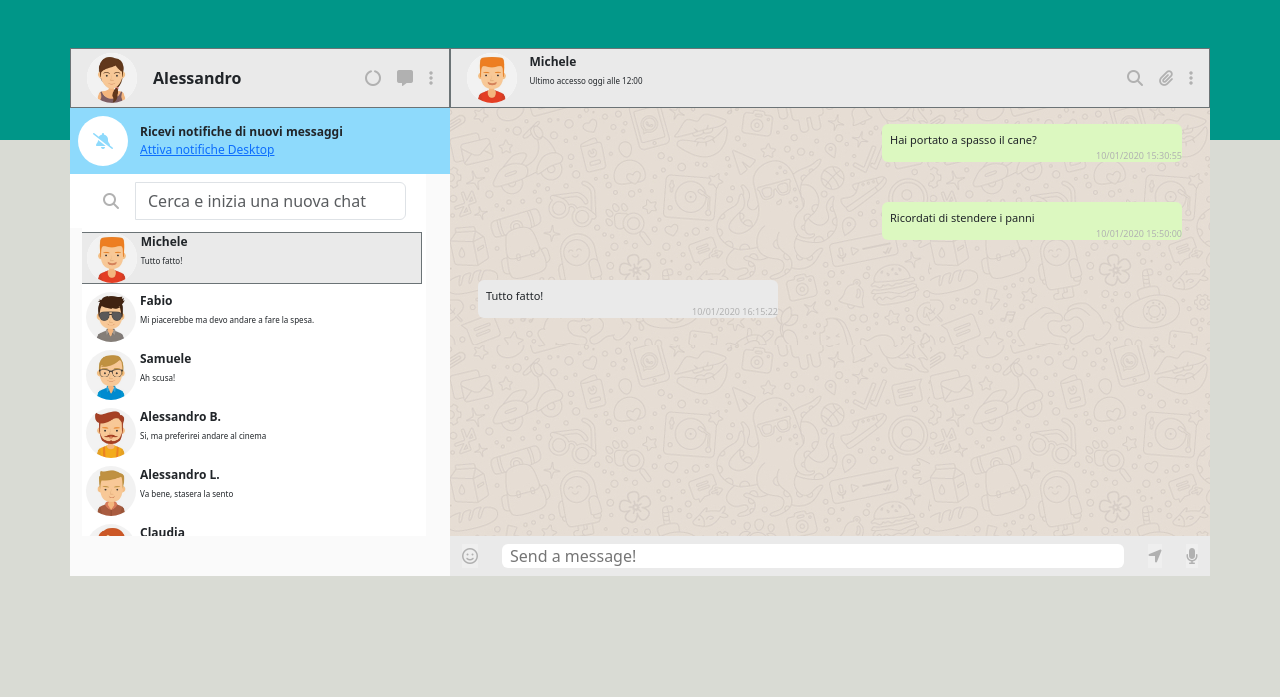
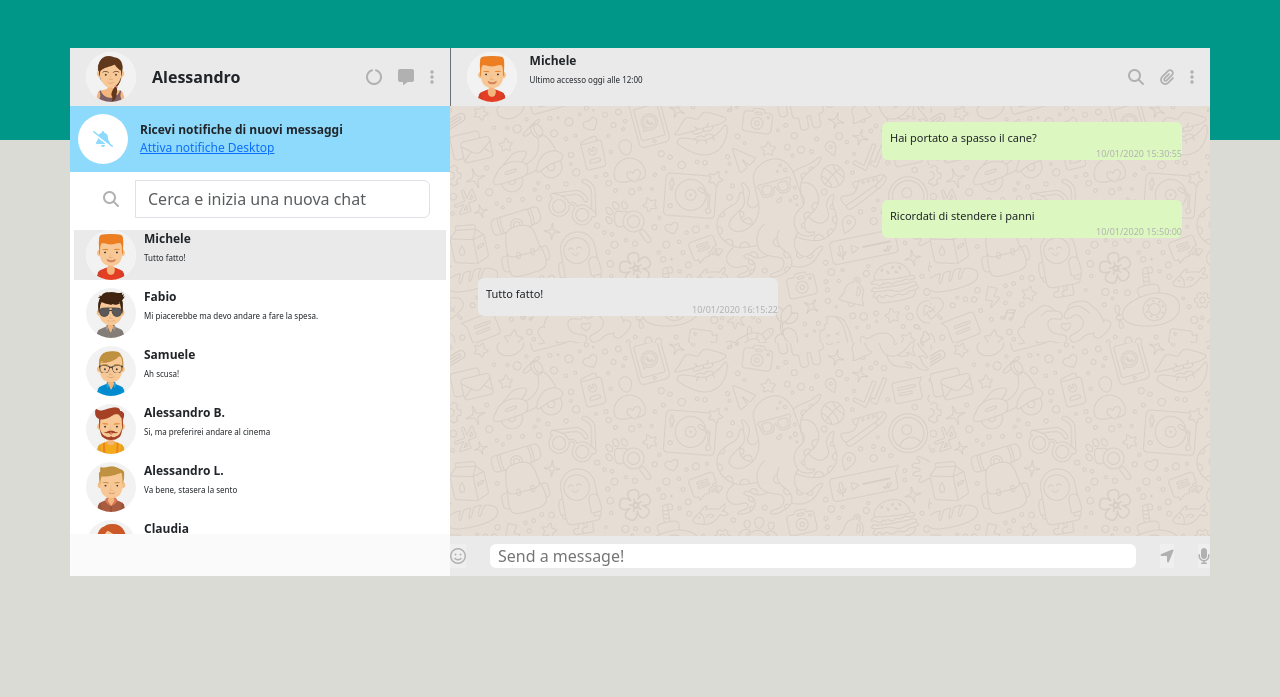
Before and after one commit to alessandrosaladino-tech/vue-boolzapp, a plain HTML site: page index.html in a window 1280 px wide. Drawn offline with nearby package versions, Linux system fonts and the light colour scheme.

Commit message:
Add
Style adjustment

```diff
--- a/assets/css/style.css
+++ b/assets/css/style.css
@@ -31,6 +31,7 @@ body {
     background-color: var(--bz-white-soft);
     height: 100%;
     flex-grow: 1;
+    padding: 0;
 
 }
 
@@ -38,12 +39,14 @@ body {
     background-color: var(--bz-light);
     height: 100%;
     flex-grow: 3;
+    padding: 0;
 
 }
 
 .bg_card_top {
     background-color: var(--bz-light);
-    border: 0.1px solid var(--bz-dark);
+    width: 100%;
+    margin: 0;
 }
 
 .bg_friend {
@@ -123,6 +126,16 @@ body {
     font-size: 8px;
 }
 
+.p-m-adjust {
+    width: 100%;
+    margin: 0;
+
+}
+
+.border_left_card_right{
+    border-left: 1px solid var(--bz-dark);
+}
+
 
 /*END COMMON SECTION*/
 
--- a/index.html
+++ b/index.html
@@ -45,7 +45,7 @@
 
 
                     <!--Area notifiche-->
-                    <div class="row align-items-center p-2 justify-content-start bg_card_notif">
+                    <div class="row align-items-center p-2 justify-content-start bg_card_notif p-m-adjust">
                         <div class="col-2 d-flex rounded_avatar d-flex justify-content-center align-items-center">
                             <i class="fa-solid fa-bell-slash " style="color: #8edafc;"></i>
                         </div>
@@ -56,7 +56,7 @@
                     </div><!--Fine area notifiche-->
 
                     <!--Inizio area ricerca contatti-->
-                    <div class="row align-items-center p-2 justify-content-around bg_friend ">
+                    <div class="row align-items-center p-2 justify-content-around bg_friend p-m-adjust">
                         <div class="input-group gap-1">
                             <button class="btn " type="button" id="button-addon1">
                                 <i class="fa-solid fa-magnifying-glass" style="color: #b1b1b1;"></i>
@@ -70,7 +70,7 @@
                     <!--Inizio chat contatti-->
 
                     <div class="contacts">
-                        <div class="row align-items-center p-1 justify-content-start bg_friend"
+                        <div class="row align-items-center p-1 justify-content-start bg_friend m-0"
                             v-for="(contact, index) in contacts" @click="activeContact(index)">
                             <!--Row contatti/utente-->
 
@@ -104,7 +104,7 @@
 
             <div class="col-8 bg_right d-flex flex-column"><!--Inizio parte destra-->
 
-                <div class="row align-items-center p-1  justify-content-around bg_card_top">
+                <div class="row align-items-center p-1  justify-content-around bg_card_top border_left_card_right">
                     <!--Row messaggioUtente top-->
                     <div class="col-1 d-flex align-items-center gap-3">
                         <img :src="contacts[active].avatar" class="resize">
@@ -125,7 +125,7 @@
 
                 <!--Area messaggi-->
 
-                <div class="row container_message bg_whats">
+                <div class="row container_message bg_whats p-m-adjust">
 
                     <div class="message_container">
 
```
